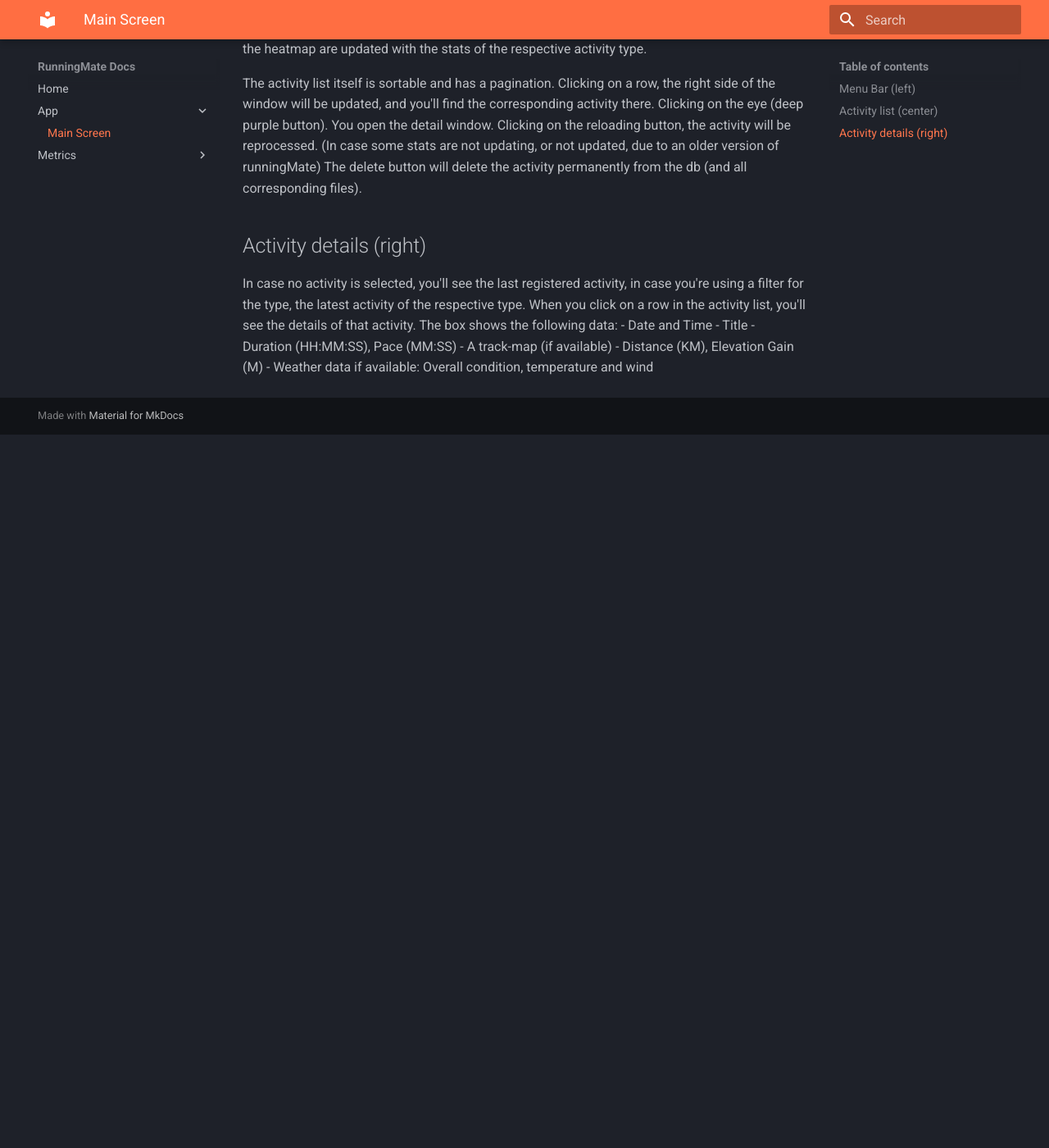
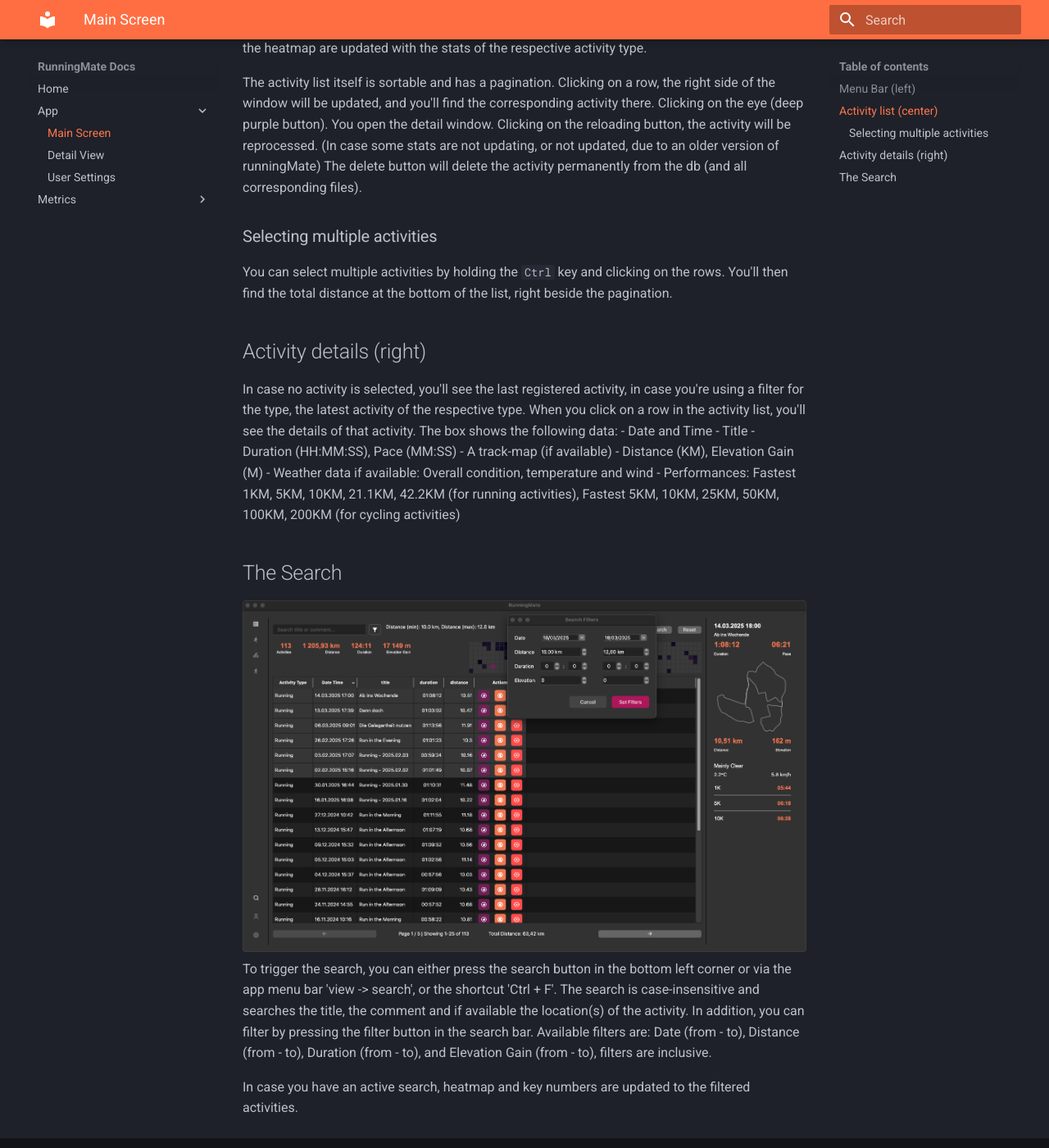
Before and after one commit to axelmichel/runningmate, an MkDocs documentation site: the page built from docs/ui/main-window.md, in a window 1280 px wide and 1400 px high, scrolled down 973 px. Shown: the whole window at 82% size. Built offline with MkDocs 1.6.1 and Material for MkDocs 9.7.7, drawn with Linux system fonts in a browser that asks for light colours; before the commit the page ends 1503 px from its top, so only the background shows below that; some of the changed text lies outside the part shown.

Commit message:
Updating docs

```diff
--- a/docs/ui/main-window.md
+++ b/docs/ui/main-window.md
@@ -21,6 +21,9 @@ Clicking on the reloading button, the activity will be reprocessed.
 (In case some stats are not updating, or not updated, due to an older version of runningMate)
 The delete button will delete the activity permanently from the db (and all corresponding files).
 
+### Selecting multiple activities
+You can select multiple activities by holding the `Ctrl` key and clicking on the rows. You'll then find the total distance at the bottom of the list, right beside the pagination.
+
 ## Activity details (right)
 In case no activity is selected, you'll see the last registered activity,
 in case you're using a filter for the type, the latest activity of the respective type.
@@ -32,3 +35,13 @@ The box shows the following data:
 - A track-map (if available)
 - Distance (KM), Elevation Gain (M)
 - Weather data if available: Overall condition, temperature and wind
+- Performances: Fastest 1KM, 5KM, 10KM, 21.1KM, 42.2KM (for running activities),
+  Fastest 5KM, 10KM, 25KM, 50KM, 100KM, 200KM (for cycling activities)
+
+## The Search
+![Search and Filters](../images/screens/main_04.png)
+To trigger the search, you can either press the search button in the bottom left corner or via the app menu bar 'view -> search', or the shortcut 'Ctrl + F'.
+The search is case-insensitive and searches the title, the comment and if available the location(s) of the activity. In addition, you can filter by pressing the filter button in the search bar.
+Available filters are: Date (from - to), Distance (from - to), Duration (from - to), and Elevation Gain (from - to), filters are inclusive.
+
+In case you have an active search, heatmap and key numbers are updated to the filtered activities.
--- a/mkdocs.yml
+++ b/mkdocs.yml
@@ -9,6 +9,8 @@ nav:
   - Home: index.md
   - App :
       - Main Screen: ui/main-window.md
+      - Detail View: ui/detail-window.md
+      - User Settings: ui/user-settings.md
   - Metrics :
       - Heart Rate Zones: metrics/heart-rate-zones.md
       - Pace: metrics/pace.md
```
Also changed, not shown: other parts of docs/ui/main-window.md (+2 -2 lines), docs/index.md (+14 -0 lines), docs/ui/detail-window.md (added, +28 -0 lines), docs/ui/user-settings.md (added, +18 -0 lines), docs/images/screens/detail_01.png (added), docs/images/screens/detail_03.png (added), docs/images/screens/main_01.png, docs/images/screens/main_02.png (added), docs/images/screens/main_03.png (added), docs/images/screens/main_04.png (added), docs/images/screens/user_01.png (added), 1 other file.
